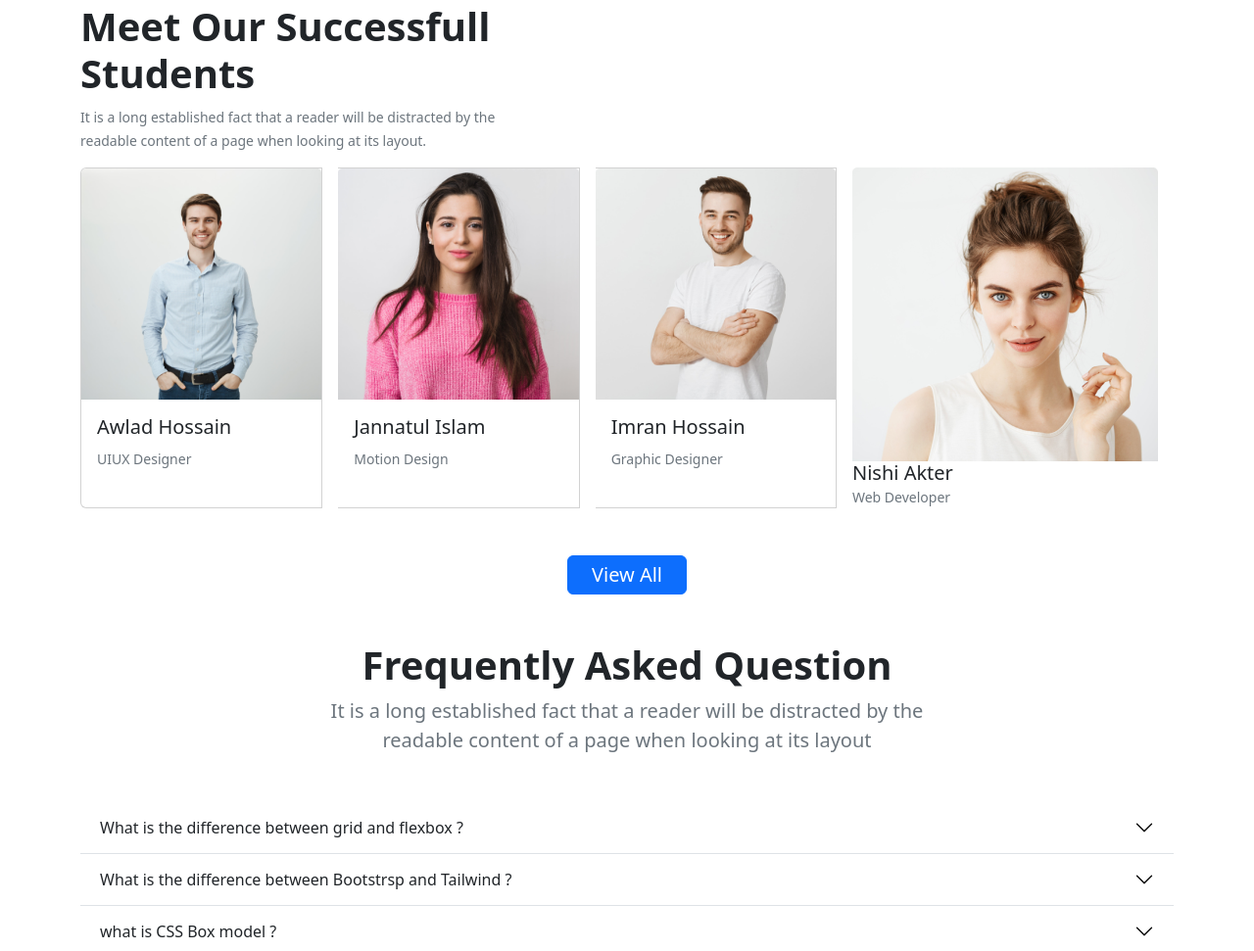
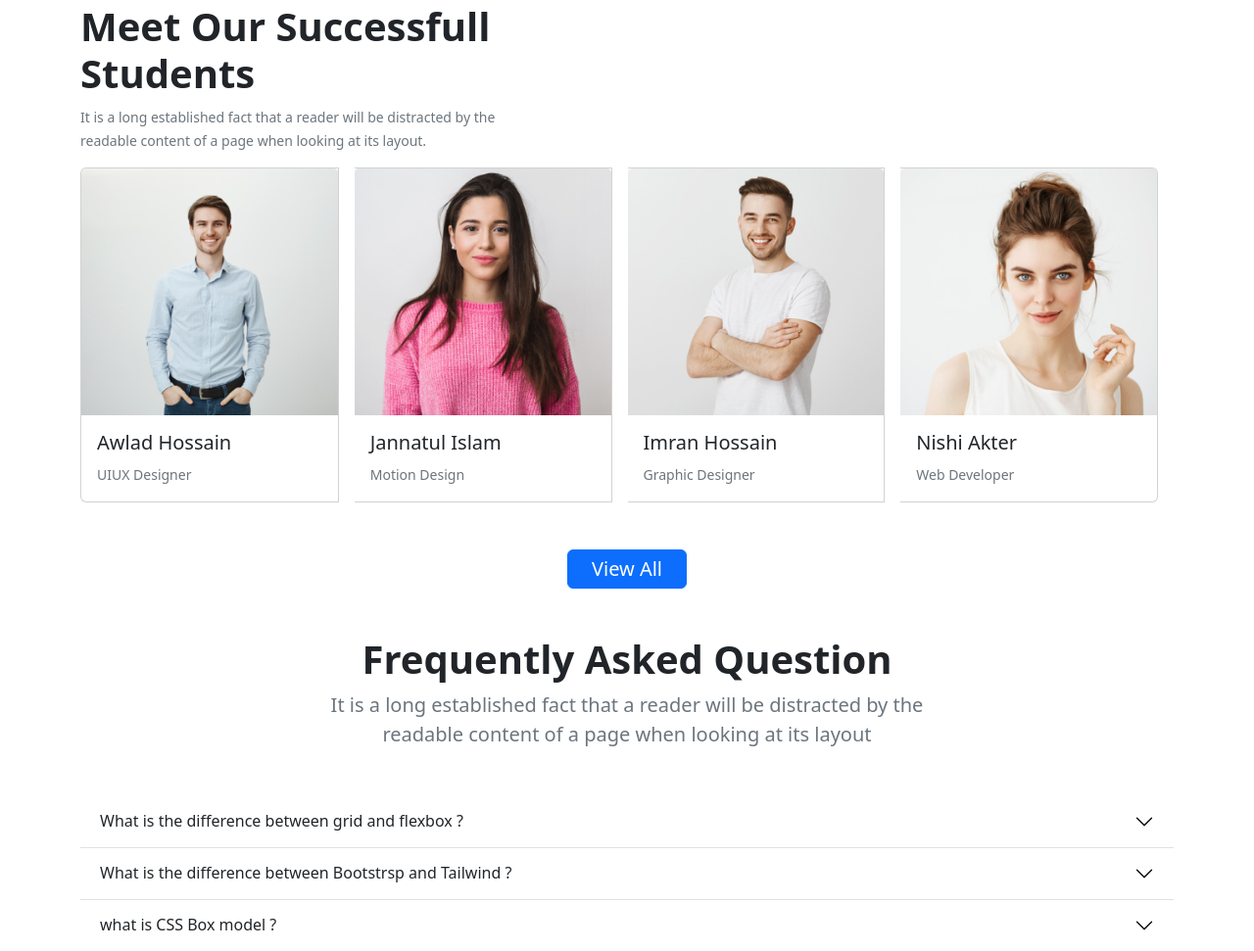
Before and after one commit to Mamun-Ashraf/tech-edu, a plain HTML site: page index.html in a window 1280 px wide. Shown: the part 2802-3773 px from the top of the page at 98% size. Drawn offline with nearby package versions, Linux system fonts and the light colour scheme.

Commit message:
corrected student section card

```diff
--- a/index.html
+++ b/index.html
@@ -292,7 +292,7 @@
             </p>
             <div class="card-group mb-5">
                 <div class="card me-3">
-                    <img src="images/student/student-1.png" class="card-img-top" alt="...">
+                    <img src="images/student/student-1.png" class="card-img-top img-fluid" alt="...">
                     <div class="card-body">
                         <h5 class="card-title">Awlad Hossain
                         </h5>
@@ -300,7 +300,7 @@
                     </div>
                 </div>
                 <div class="card me-3">
-                    <img src="images/student/student-2.png" class="card-img-top" alt="...">
+                    <img src="images/student/student-2.png" class="card-img-top img-fluid" alt="...">
                     <div class="card-body">
                         <h5 class="card-title">Jannatul Islam
                         </h5>
@@ -308,15 +308,15 @@
                     </div>
                 </div>
                 <div class="card me-3">
-                    <img src="images/student/student-3.png" class="card-img-top" alt="...">
+                    <img src="images/student/student-3.png" class="card-img-top img-fluid" alt="...">
                     <div class="card-body">
                         <h5 class="card-title">Imran Hossain
                         </h5>
                         <p class="card-text"><small class="text-muted">Graphic Designer</small></p>
                     </div>
                 </div>
-                <div class="cards me-3">
-                    <img src="images/student/student-4.png" class="card-img-top" alt="...">
+                <div class="card me-3">
+                    <img src="images/student/student-4.png" class="card-img-top img-fluid" alt="...">
                     <div class="card-body">
                         <h5 class="card-title">Nishi Akter
                         </h5>
```
